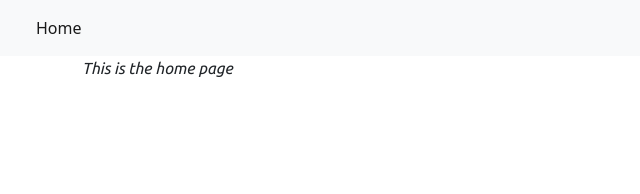
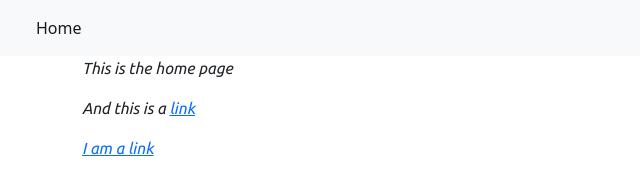
Before and after one commit to upenndigitalscholarship/ai-interest-group, an Eleventy site: page index.md in a window 1280 px wide. Shown: the whole page, without its empty margins (0-640 px from the left). Built offline with nearby package versions, Linux system fonts and the light colour scheme; Eleventy itself is replaced by a stand-in of ours; files that its build step writes are made by us from their sources.

Commit message:
Update index.md

```diff
--- a/index.md
+++ b/index.md
@@ -4,3 +4,7 @@ eleventyExcludeFromCollections: true
 ---
 
 This is the home page
+
+And this is a [link](https://www.upenn.edu)
+
+<a href="https://www.upenn.edu">I am a link</a>
```
